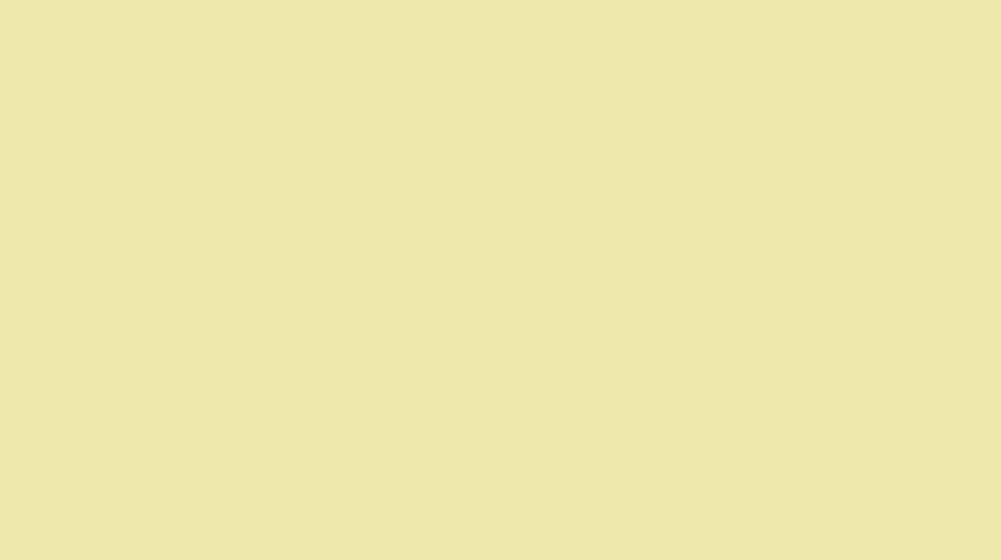
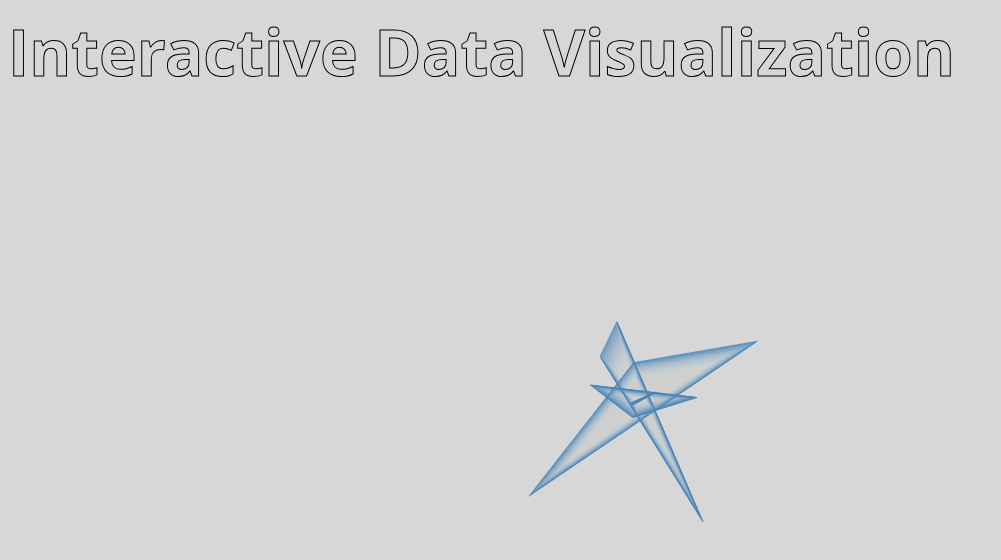
Before and after one commit to InteractiveDataVis/student-project-microsite, a website built with webpack: page dist/index.html in a window 1280 px wide. Shown: the whole page, without its empty margins (0-1001 px from the left). Built offline with nearby package versions, Linux system fonts and the light colour scheme.

Commit message:
initial animation and title

```diff
--- /dev/null
+++ b/src/Animation.js
@@ -0,0 +1,44 @@
+import { select } from "d3";
+import { Triangle } from "./Triangle";
+import { animationConfig } from "../utils/constants";
+
+const { width, height, count, delay, drawRate } = animationConfig;
+const [x, y] = [width / 2, height / 2];
+
+export class Animation {
+  intervalId;
+  intervalCount = 0;
+
+  constructor() {
+    this.triangles = [];
+
+    this.canvas = select("body")
+      .append("canvas")
+      .attr("id", "animation")
+      .attr("width", width)
+      .attr("height", height);
+
+    this.ctx = this.canvas.node().getContext("2d");
+
+    [...Array(count)].forEach((d, i) =>
+      setTimeout(() => this.triangles.push(new Triangle(this.ctx)), i * delay)
+    );
+  }
+
+  draw() {
+    this.intervalCount++;
+    this.ctx.fillStyle = "rgba(210, 210, 210, 0.05)";
+    this.ctx.fillRect(0, 0, width, height); // clear canvas
+    this.triangles.map((t) => t.update([x, y]));
+  }
+
+  startAnimation() {
+    // note: doing `()=> this.function` maintains the proper scoping for the method
+    // so that it has access to the object as `this`
+    this.intervalId = setInterval(() => this.draw(), drawRate);
+  }
+
+  stopAnimation() {
+    clearInterval(this.intervalId);
+  }
+}
--- a/src/Title.js
+++ b/src/Title.js
@@ -1,7 +1,19 @@
 import { select } from "d3";
-const Title = () => {
-  console.log("testing");
-  select("#container").append("h1").text("Interactive Data Visualization");
-};
 
-export default Title;
+export class Title {
+  constructor() {
+    this.el = select("body")
+      .append("div")
+      .attr("id", "page-title")
+      .text("Interactive Data Visualization")
+      .classed("visible", false);
+  }
+
+  makeVisible() {
+    this.el.classed("visible", true);
+  }
+
+  makeHidden() {
+    this.el.classed("visible", false);
+  }
+}
--- /dev/null
+++ b/src/Triangle.js
@@ -0,0 +1,72 @@
+import { getRandom, animationConfig } from "../utils/constants";
+
+const { width, height, count, delay, drawRate } = animationConfig;
+
+export class Triangle {
+  constructor(ctx) {
+    this.ctx = ctx;
+    this.resetPoints();
+    this.opacity = 1;
+    this.draw();
+    this.count = 0;
+  }
+
+  draw() {
+    const [cx, cy] = this.calcCentroid();
+    this.ctx.save();
+    this.ctx.translate(width / 2 - cx, height / 2 - cy);
+    this.ctx.beginPath();
+    this.ctx.strokeStyle = "steelblue";
+    this.ctx.globalAlpha = this.opacity;
+    this.ctx.moveTo(this.p1.x, this.p1.y);
+    this.ctx.lineTo(this.p2.x, this.p2.y);
+    this.ctx.lineTo(this.p3.x, this.p3.y);
+    this.ctx.closePath();
+    this.ctx.stroke();
+    this.ctx.restore();
+  }
+
+  update() {
+    this.opacity = Math.max(this.opacity - 0.003, 0);
+    this.p1 = this.updatePoint(this.p1);
+    this.p2 = this.updatePoint(this.p2);
+    this.p3 = this.updatePoint(this.p3);
+    this.count += 1;
+    this.checkBounds();
+    this.draw();
+  }
+
+  checkBounds() {
+    const inBounds = [this.p1, this.p2, this.p3].reduce(
+      (inBounds, { x, y }) => inBounds && x < width && y < height,
+      true
+    );
+    if (!inBounds && this.count > (delay / drawRate) * count)
+      this.resetPoints();
+  }
+
+  resetPoints() {
+    this.opacity = 1;
+    this.p1 = { x: 0, y: 0, ...this.getRandomUnitVector() };
+    this.p2 = { x: 0, y: 0, ...this.getRandomUnitVector() };
+    this.p3 = { x: 0, y: 0, ...this.getRandomUnitVector() };
+    this.count = 0;
+  }
+
+  getRandomUnitVector() {
+    const [mx, my] = [getRandom(), getRandom()]; //[deltaX, deltaY]
+    const mag = Math.sqrt(mx ** 2 + my ** 2);
+    return { mx: mx / mag, my: my / mag };
+  }
+
+  calcCentroid() {
+    const { p1, p2, p3 } = this;
+    return [(p1.x + p2.x + p3.x) / 3, (p1.y + p2.y + p3.y) / 3];
+  }
+
+  updatePoint({ x, y, mx, my }) {
+    // they appear to get slower as they get larger, so gradually increase
+    // the mx/my so that they accelerate out
+    return { x: x + mx, y: y + my, mx: mx * 1.005, my: my * 1.005 };
+  }
+}
--- a/src/index.js
+++ b/src/index.js
@@ -1,6 +1,24 @@
-import { select } from "d3";
-import Title from "./Title";
+import { Animation } from "./Animation";
+import { Title } from "./Title";
+
 import "./style.scss";
 
-select("#container").text("Interactive Data Visualization");
-Title();
+import { appConfig } from "../utils/constants";
+const { titleDuration } = appConfig;
+
+class Controller {
+  state = {
+    selectedStudent: null,
+    isAnimating: true,
+  };
+
+  constructor() {
+    this.animation = new Animation();
+    this.title = new Title();
+    this.animation.startAnimation();
+
+    setTimeout(() => this.title.makeVisible(), titleDuration);
+  }
+}
+
+new Controller();
--- a/src/style.scss
+++ b/src/style.scss
@@ -1,3 +1,22 @@
 body {
-  background: palegoldenrod;
+  font-family: "Open Sans";
 }
+
+canvas#animation {
+  position: absolute;
+  top: 0;
+  left: 0;
+}
+
+#page-title {
+  position: relative;
+  font-weight: 700;
+  font-size: 4em;
+  visibility: hidden;
+
+  &.visible {
+    visibility: visible;
+    color: transparent;
+    -webkit-text-stroke: black 1px;
+  }
+}
--- /dev/null
+++ b/utils/constants.js
@@ -0,0 +1,14 @@
+export const getRandom = (min = -1, max = 1) =>
+  Math.random() * (max - min) + min;
+
+export const appConfig = {
+  titleDuration: 2500,
+};
+
+export const animationConfig = {
+  width: window.innerWidth,
+  height: window.innerHeight,
+  count: 25,
+  delay: 1500,
+  drawRate: 35,
+};
```
Also changed, not shown: dist/index.html.
